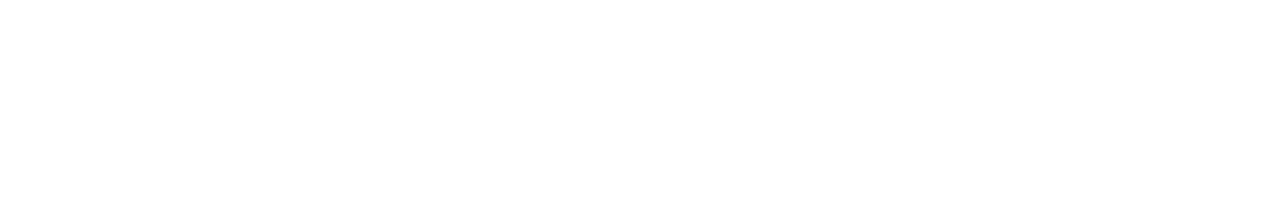
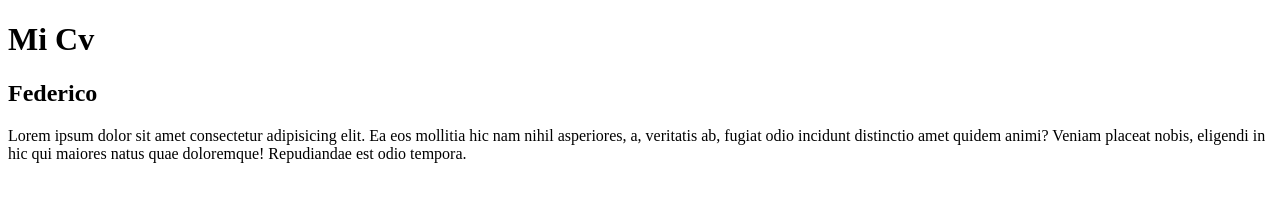
Before and after one commit to Efderico/mi-cv, a plain HTML site: page index.html in a window 1280 px wide. Drawn offline with Linux system fonts and the light colour scheme.

Commit message:
agrege un parrafo

```diff
--- a/index.html
+++ b/index.html
@@ -6,6 +6,10 @@
     <title>Document</title>
 </head>
 <body>
+    <h1>Mi Cv</h1>
+    <h2>Federico</h2>
+
+    <p>Lorem ipsum dolor sit amet consectetur adipisicing elit. Ea eos mollitia hic nam nihil asperiores, a, veritatis ab, fugiat odio incidunt distinctio amet quidem animi? Veniam placeat nobis, eligendi in hic qui maiores natus quae doloremque! Repudiandae est odio tempora.</p>
 
 </body>
 </html>
```
